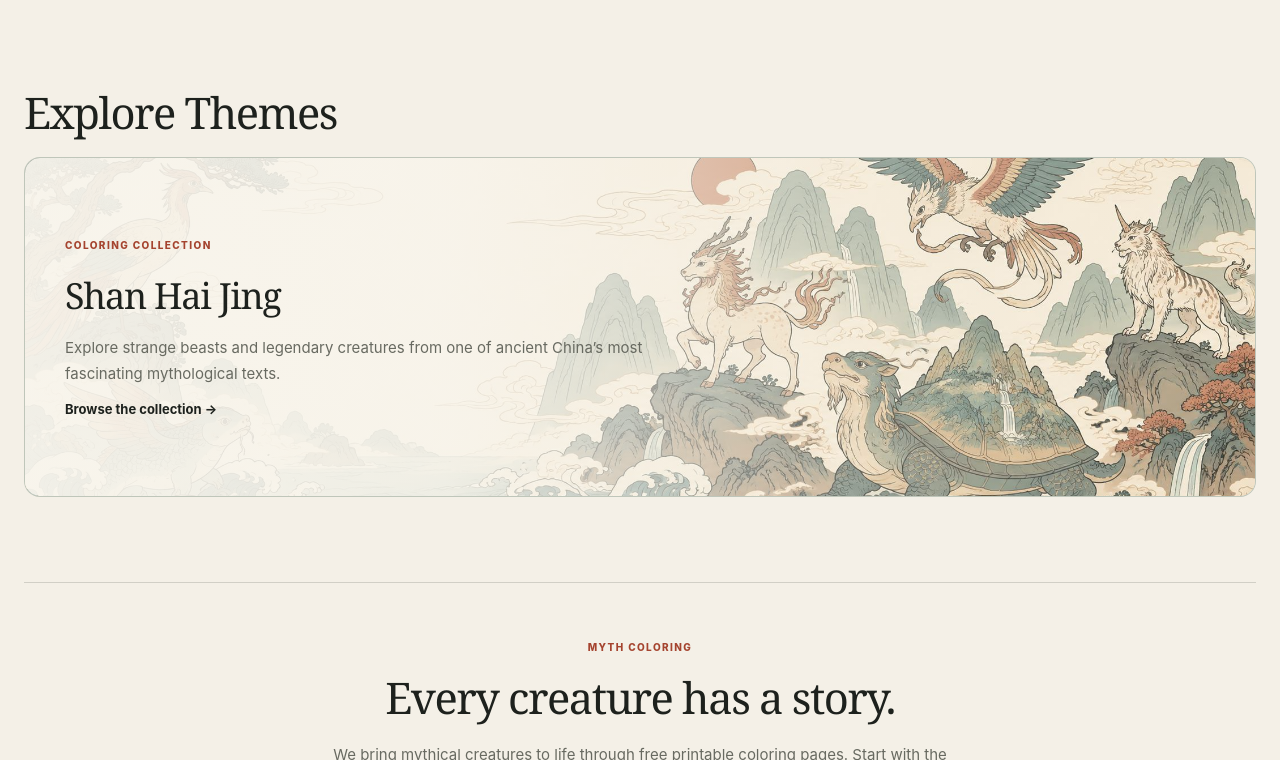
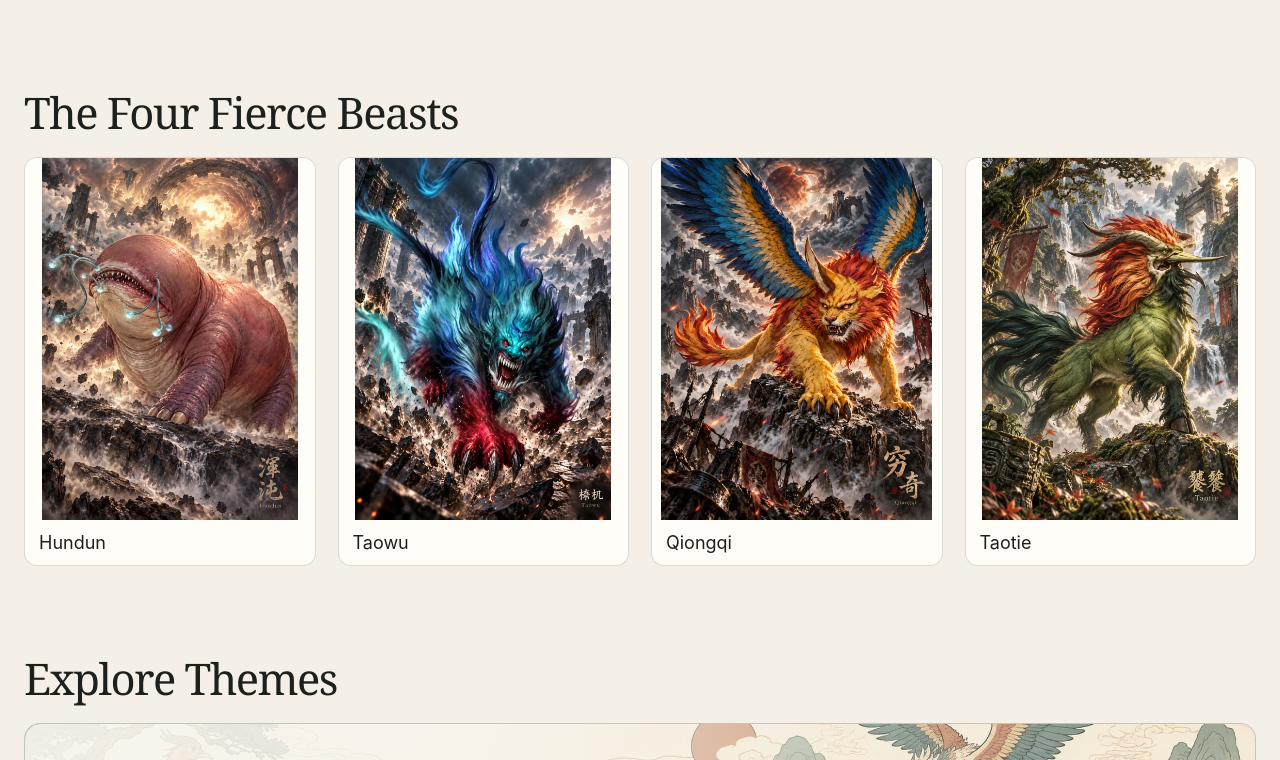
Before and after one commit to rakezhou2020/mythcoloring, a Next.js app: page / in a window 1280 px wide. Shown: the part 2600-3360 px from the top of the page. Built offline with nearby package versions, Linux system fonts and the light colour scheme.

Commit message:
Add four fierce beasts to homepage

```diff
--- a/app/page.tsx
+++ b/app/page.tsx
@@ -12,6 +12,12 @@ export const metadata = pageMetadata(
 export default function Home() {
   const hero = homeHeroProduct;
   const fourDivineBeasts = ["qinglong", "white-tiger", "zhuque", "xuanwu"].flatMap(
+    (slug) => {
+      const page = publishedColoringPages.find((item) => item.slug === slug);
+      return page ? [page] : [];
+    },
+  );
+  const fourFierceBeasts = ["hundun", "taowu", "qiongqi", "taotie"].flatMap(
     (slug) => {
       const page = publishedColoringPages.find((item) => item.slug === slug);
       return page ? [page] : [];
@@ -105,6 +111,27 @@ export default function Home() {
       </section>
       <section className="section wrap">
         <div className="section-heading">
+          <h2>The Four Fierce Beasts</h2>
+        </div>
+        <div className="divine-beast-grid">
+          {fourFierceBeasts.map((beast) => (
+            <Link
+              className="divine-beast-card"
+              href={`/creatures/${beast.creatureSlug}/`}
+              key={beast.id}
+            >
+              <Artwork
+                colored
+                name={beast.title}
+                src={beast.finishedImage ?? beast.colorGuideImage}
+              />
+              <span>{beast.title.replace(" Coloring Page", "")}</span>
+            </Link>
+          ))}
+        </div>
+      </section>
+      <section className="section wrap">
+        <div className="section-heading">
           <h2>Explore Themes</h2>
         </div>
         <ThemeCards />
```
